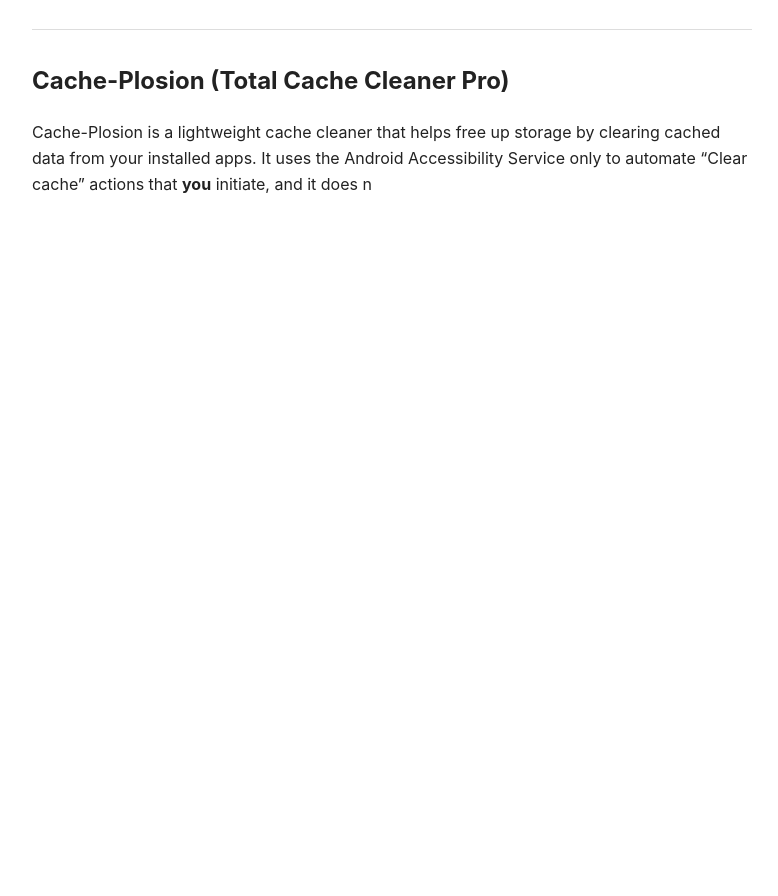
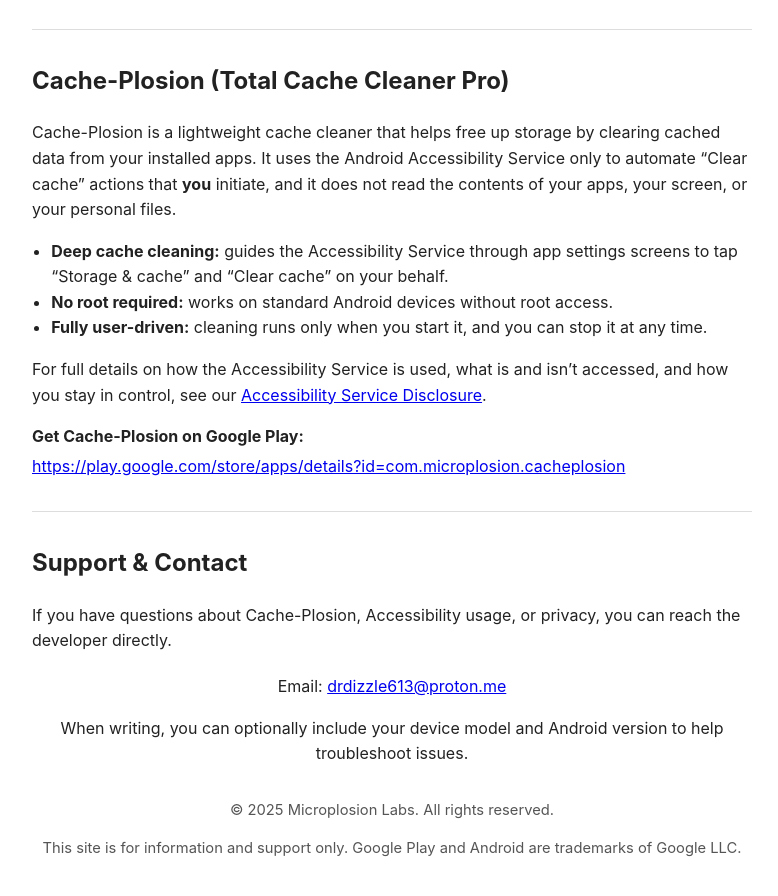
Before and after one commit to Microplosion/microplosion.github.io, a plain HTML site: page index.html in a window 1280 px wide. Shown: the part 670-1566 px from the top of the page, without its empty margins (248-1026 px from the left). Before the commit the page ends 931 px from the top, so only its background shows below. Drawn offline with Linux system fonts and the light colour scheme.

Commit message:
Update index.html

```diff
--- a/index.html
+++ b/index.html
@@ -86,4 +86,45 @@
   <h2>Cache-Plosion (Total Cache Cleaner Pro)</h2>
   <p>
     Cache-Plosion is a lightweight cache cleaner that helps free up storage by clearing cached data from your installed apps.
-    It uses the Android Accessibility Service only to automate “Clear cache” actions that <strong>you</strong> initiate, and it does n
+    It uses the Android Accessibility Service only to automate “Clear cache” actions that <strong>you</strong> initiate, and it does not read the contents of your apps, your screen, or your personal files.
+  </p>
+
+  <ul>
+    <li><strong>Deep cache cleaning:</strong> guides the Accessibility Service through app settings screens to tap “Storage &amp; cache” and “Clear cache” on your behalf.</li>
+    <li><strong>No root required:</strong> works on standard Android devices without root access.</li>
+    <li><strong>Fully user-driven:</strong> cleaning runs only when you start it, and you can stop it at any time.</li>
+  </ul>
+
+  <p>
+    For full details on how the Accessibility Service is used, what is and isn’t accessed, and how you stay in control, see our
+    <a href="/accessibility-disclosure.html">Accessibility Service Disclosure</a>.
+  </p>
+
+  <div class="store-link">
+    <strong>Get Cache-Plosion on Google Play:</strong><br>
+    <a href="https://play.google.com/store/apps/details?id=com.microplosion.cacheplosion">
+      https://play.google.com/store/apps/details?id=com.microplosion.cacheplosion
+    </a>
+  </div>
+
+  <hr>
+
+  <h2>Support &amp; Contact</h2>
+  <p>If you have questions about Cache-Plosion, Accessibility usage, or privacy, you can reach the developer directly.</p>
+  <div class="contact">
+    <p>Email: <a href="mailto:drdizzle613@proton.me">drdizzle613@proton.me</a></p>
+    <p>When writing, you can optionally include your device model and Android version to help troubleshoot issues.</p>
+  </div>
+
+  <footer>
+    <p>&copy; <span id="year"></span> Microplosion Labs. All rights reserved.</p>
+    <p>This site is for information and support only. Google Play and Android are trademarks of Google LLC.</p>
+  </footer>
+
+  <script>
+    // Simple current-year helper
+    document.getElementById('year').textContent = new Date().getFullYear();
+  </script>
+
+</body>
+</html>
```
